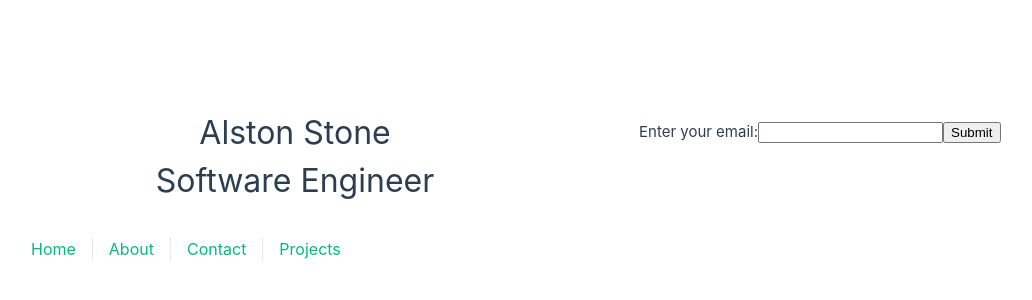
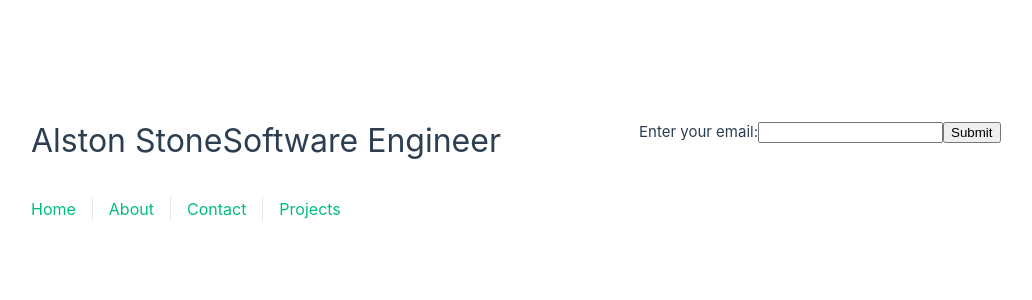
Before and after one commit to alstonStone/WEBSITE, a Vue app in the folder website/: page /contact in a window 1280 px wide. Shown: the part 268-568 px from the top of the page, without its empty margins (1-1033 px from the left). Built offline with nearby package versions, Linux system fonts and the light colour scheme.

Commit message:
adding contact view

```diff
--- a/website/src/App.vue
+++ b/website/src/App.vue
@@ -24,6 +24,8 @@ import HelloWorld from './components/HelloWorld.vue'
 
 <style scoped>
 header {
+  width: 100%;
+  text-align: center;
   padding-top: 20%;
   line-height: 1.5;
   max-height: 100vh;
@@ -33,14 +35,15 @@ nav {
   width: 100%;
   font-size: 12px;
   text-align: center;
-  margin-top: 2rem;
+  margin-top: 1rem;
+  margin-bottom:2rem;
 }
 
 
 
 nav a {
   display: inline-block;
-  padding: 0 1rem;
+  padding: 0 1rem ;
   border-left: 1px solid var(--color-border);
 }
 
@@ -48,8 +51,7 @@ nav a:first-of-type {
   border: 0;
 }
 h1 {
-    width: 100%;
-    text-align: center;
+
     font-size: 2rem;
 
   }
--- a/website/src/views/ContactView.vue
+++ b/website/src/views/ContactView.vue
@@ -1,6 +1,6 @@
 <template>
     <div class="contact">
-        <form action="/action_page.php">
+        <form action="http://localhost:7070/contact">
             <label for="email">Enter your email:</label>
             <input type="email" id="email" name="email">
             <input type="submit" value="Submit">
```
